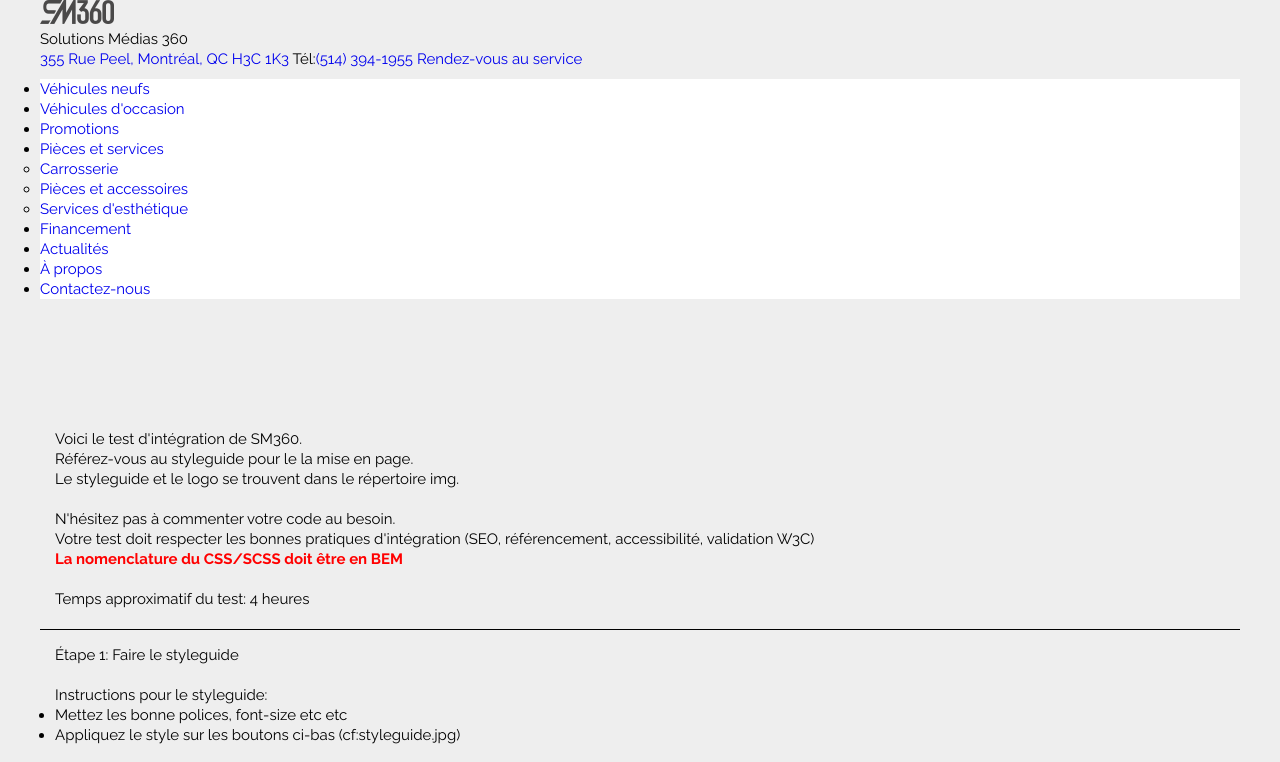
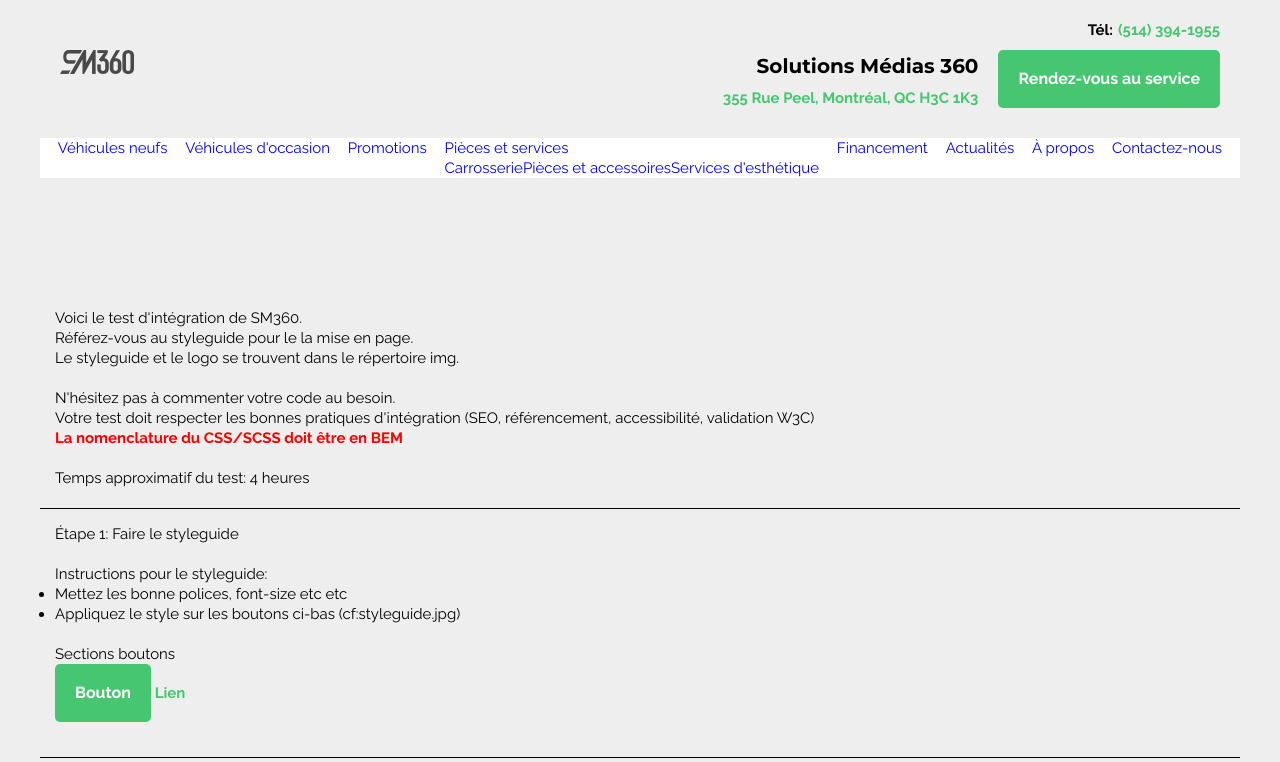
Before and after one commit to notayogilee/integrateur-test, a website: page index.html in a window 1280 px wide. Shown: the top 762 px of the page. Drawn offline with nearby package versions, Linux system fonts and the light colour scheme.

Commit message:
add style to top header desktop mode

```diff
--- a/index.html
+++ b/index.html
@@ -69,10 +69,15 @@
                         <img src="img/logo-sm360.png">
                     </div>
                     <div class="header-top__infos">
-                        <p>Solutions Médias 360</p>
-                        <a href="link-primary">355 Rue Peel, Montréal, QC H3C 1K3</a>
-                        <span>Tél:<a href="link-primary" >(514) 394-1955</a></span>
-                        <a href="#" class="">Rendez-vous au service</a>
+                        <div class="header-top__infos__location">
+                            <p>Solutions Médias 360</p>
+                            <a href="link-primary">355 Rue Peel, Montréal, QC H3C 1K3</a>
+                        </div>
+                        <div class="header-top__infos__contact">
+                            <span>Tél:<a href="link-primary" >(514) 394-1955</a></span>
+                            <a href="#" class="btn-primary">Rendez-vous au service</a>
+                        </div>
+
                     </div>
                 </div>
                 <nav class="header__main-menu">
--- a/scss/imports/_header.scss
+++ b/scss/imports/_header.scss
@@ -8,7 +8,62 @@
 
 @media only screen and (min-width: 767px) {
     .header{
-        display: block;
+        display: flex;
+        flex-direction: column;
         max-width: 1200px;
+
+        .header-top {
+            display: flex;
+            justify-content: space-between;
+            padding: 20px;
+            align-items: center;
+
+            &__infos {
+                display: flex;
+                align-items: flex-end;
+                justify-content: center;
+
+
+            }
+
+            &__infos__location {
+                display: flex;
+                flex-direction: column;
+                align-items: flex-end;
+                margin-right: 20px;
+
+                p {
+                    font: bold 20px/24px $title-font-familly;
+                }
+
+                a {
+                    font: bold 15px/20px $body-font-familly;
+                    color: $primary-color;
+                    margin-top: 10px;
+                }
+            }
+
+            &__infos__contact {
+                display: flex;
+                flex-direction: column;
+                align-items: flex-end;
+
+                span {
+                    margin-bottom: 10px;
+                    font: bold 15px/20px $body-font-familly;
+
+                    a {
+                        color: $primary-color;
+                        margin-left: 5px;
+                    }
+                }
+            }
+        }
+
+        .header__main-menu ul {
+            display: flex;
+            justify-content: space-evenly;
+            list-style: none;
+        }
     }
 }
--- a/scss/imports/_links.scss
+++ b/scss/imports/_links.scss
@@ -9,8 +9,10 @@ a {
 .link-primary{
  font: bold 15px/20px $body-font-familly;
  color: $primary-color;
+ transition: all 0.300s ease-in-out;
  &:hover{
    text-decoration: underline;
+   transition: all 0.300s ease-in-out;
  }
 }
 
@@ -21,7 +23,9 @@ a {
   padding: 20px;
   border-radius: 5px;
   display: inline-block;
+  transition: all 0.300s ease-in-out;
   &:hover{
     background-color: $grey-color;
+    transition: all 0.300s ease-in-out;
   }
 }
--- a/scss/imports/_slick.scss
+++ b/scss/imports/_slick.scss
@@ -13,10 +13,12 @@
         border-radius: 5px;
         padding: 5px 10px;
         margin-right: 10px;
+        transition: all 0.300s ease-in-out;
         &:hover, &.active{
             background-color: $white-color;
             color: $grey-color;
             cursor: pointer;
+            transition: all 0.300s ease-in-out;
         }
     }
     &__slider-image{
```
Also changed, not shown: css/compiled/style.css, 1 other file.
